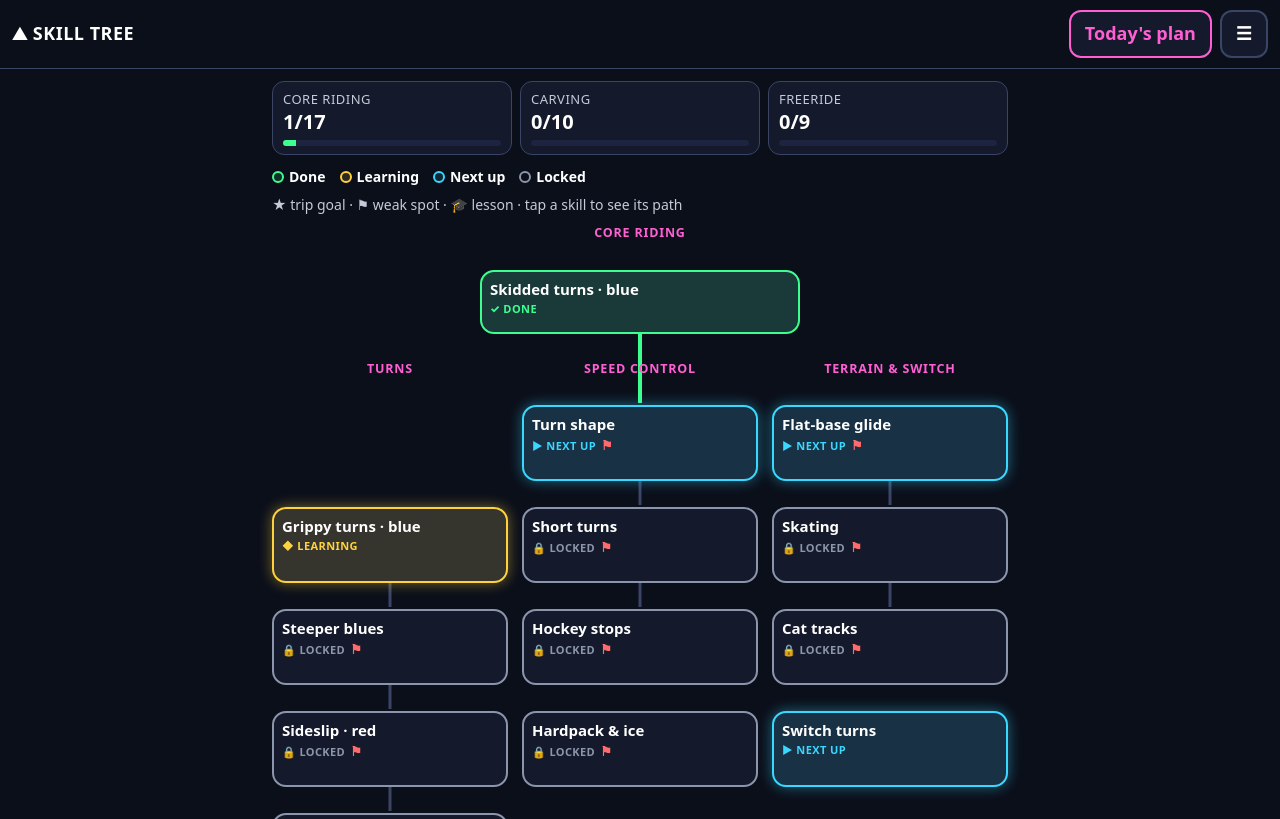
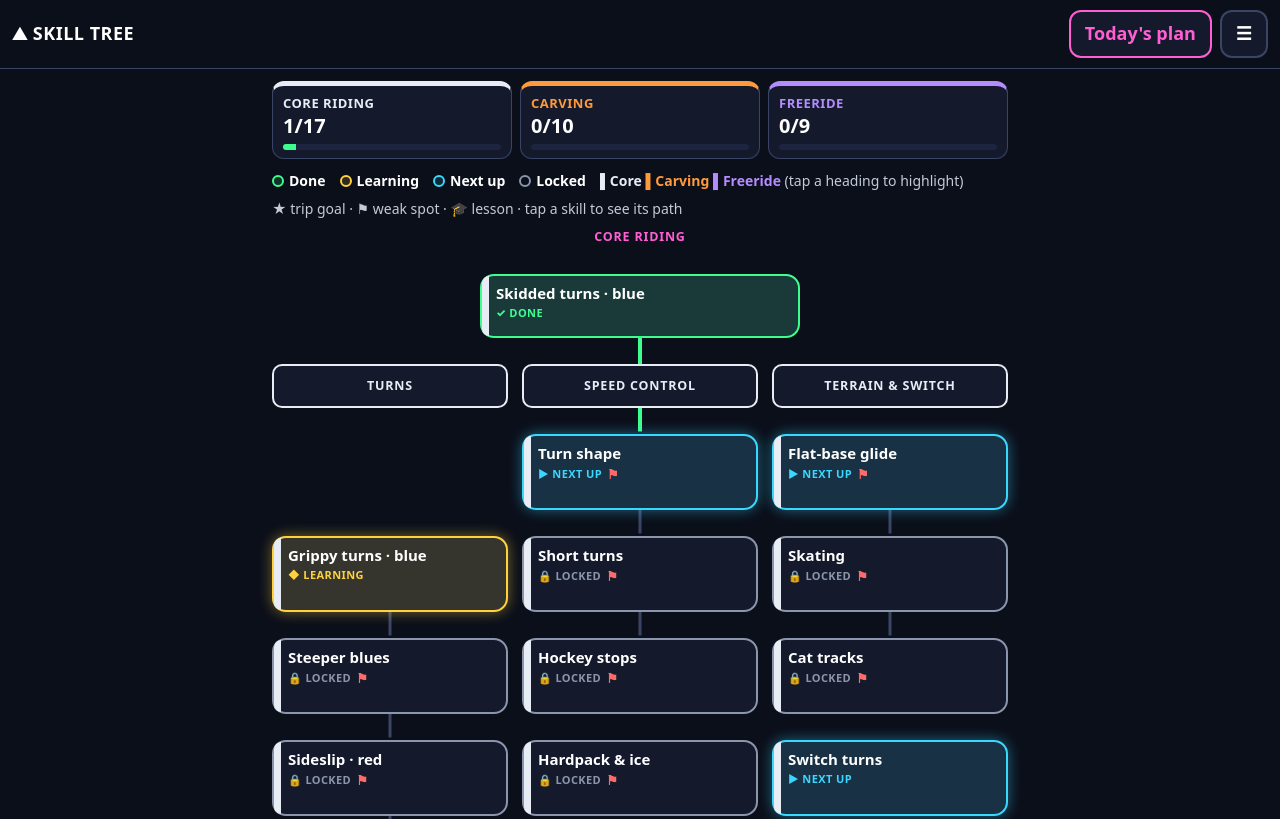
Before and after one commit to Dan-Cao/snowboard-skill-tree, a plain HTML site: page index.html in a window 1280 px wide. Shown: the top 819 px of the page. Drawn offline with Linux system fonts and the light colour scheme.

Commit message:
Branch colours and tap-to-highlight branches
Co-Authored-By: Claude Opus 5.5 <noreply@anthropic.com>
Claude-Session: https://claude.ai/code/session_01ESYawv9oMoQ1gmoQohoGbL

```diff
--- a/index.html
+++ b/index.html
@@ -14,11 +14,14 @@
   --done:#3dff8f; --learn:#ffd23d; --next:#3ad7ff; --lock:#8b95ab; --accent:#ff5fd2; --danger:#ff6b6b;
   --doneBg:rgba(61,255,143,.14); --learnBg:rgba(255,210,61,.14); --nextBg:rgba(58,215,255,.12);
   --shadow:0 0 14px;
+  --b-trunk:#e8ecf5; --b-carving:#ff9a3c; --b-freeride:#b48cff;
+  --t-carving:rgba(255,154,60,.10); --t-freeride:rgba(180,140,255,.11);
 }
 body.sun{
   --bg:#ffffff; --panel:#f1f3f8; --panel2:#e4e8f2; --text:#000000; --muted:#2b3245; --line:#6b7591;
   --done:#007a3d; --learn:#8a5a00; --next:#0058b3; --lock:#4a5266; --accent:#a1007a; --danger:#b00020;
   --doneBg:#d6f5e3; --learnBg:#fff0c2; --nextBg:#d8e9ff; --shadow:0 0 0;
+  --b-trunk:#222a3a; --b-carving:#b34d00; --b-freeride:#6a3bc4; --t-carving:#fff1e5; --t-freeride:#f1ebff;
 }
 *{box-sizing:border-box}
 html,body{margin:0;background:var(--bg);color:var(--text);font-family:system-ui,-apple-system,"Segoe UI",Roboto,sans-serif;font-size:17px;line-height:1.4}
@@ -37,8 +40,9 @@ header h1{font-size:18px;margin:0;flex:1;letter-spacing:.5px;text-transform:uppe
 .legend b{color:var(--text)}
 .dot{display:inline-block;width:12px;height:12px;border-radius:50%;margin-right:5px;vertical-align:-1px;border:2px solid}
 .progress{display:grid;grid-template-columns:repeat(3,1fr);gap:8px;margin-bottom:12px}
-.prog{background:var(--panel);border:1px solid var(--line);border-radius:12px;padding:8px 10px}
-.prog .t{font-size:13px;color:var(--muted);text-transform:uppercase;letter-spacing:.5px}
+.prog{background:var(--panel);border:1px solid var(--line);border-top:5px solid var(--bc);border-radius:12px;padding:8px 10px;text-align:left;min-height:64px}
+.prog.on{outline:3px solid var(--bc);outline-offset:2px}
+.prog .t{font-size:13px;color:var(--bc);font-weight:800;text-transform:uppercase;letter-spacing:.5px}
 .prog .n{font-size:20px;font-weight:800}
 .bar{height:6px;background:var(--panel2);border-radius:3px;margin-top:4px;overflow:hidden}
 .bar i{display:block;height:100%;background:var(--done)}
@@ -65,7 +69,15 @@ header h1{font-size:18px;margin:0;flex:1;letter-spacing:.5px;text-transform:uppe
 .chip.goal{border-color:var(--accent);color:var(--accent)}
 .chip.weak{border-color:var(--danger);color:var(--danger)}
 /* lanes */
-.lanehead{font-size:12.5px;font-weight:800;text-transform:uppercase;letter-spacing:.8px;color:var(--accent);text-align:center;align-self:end;padding-bottom:2px}
+.lanehead{font-size:12.5px;font-weight:800;text-transform:uppercase;letter-spacing:.8px;color:var(--bc,var(--accent));text-align:center;align-self:end;padding-bottom:2px}
+button.lanehead{scroll-margin-top:84px;min-height:44px;background:var(--panel);border:2px solid var(--bc);border-radius:10px;padding:4px 4px}
+button.lanehead.on{background:var(--bc);color:var(--bg)}
+.lanes[data-sec="1"]{background:linear-gradient(to right,var(--t-carving) 0,var(--t-carving) calc(50% - 7px),transparent calc(50% - 7px),transparent calc(50% + 7px),var(--t-freeride) calc(50% + 7px));border-radius:14px;padding:8px 6px 10px;margin:0 -6px}
+.node.c{padding-left:14px!important}
+.node.c::before{content:"";position:absolute;left:0;top:0;bottom:0;width:7px;border-radius:12px 0 0 12px;background:var(--bc)}
+.b-trunk{--bc:var(--b-trunk)} .b-carving{--bc:var(--b-carving)} .b-freeride{--bc:var(--b-freeride)}
+.highlighting .node{opacity:.25;transition:opacity .15s}
+.highlighting .node.hl{opacity:1;outline:3px solid var(--bc);outline-offset:2px}
 .grid{position:relative;z-index:1;display:grid;column-gap:14px;row-gap:26px}
 .grid.g3{grid-template-columns:repeat(3,1fr)}
 .grid.g2{grid-template-columns:repeat(2,1fr)}
@@ -165,6 +177,7 @@ a{color:var(--next);word-break:break-all}
     <span><i class="dot" style="border-color:var(--learn);background:var(--learnBg)"></i><b>Learning</b></span>
     <span><i class="dot" style="border-color:var(--next);background:var(--nextBg)"></i><b>Next up</b></span>
     <span><i class="dot" style="border-color:var(--lock)"></i><b>Locked</b></span>
+    <span><b style="color:var(--b-trunk)">▌Core</b> <b style="color:var(--b-carving)">▌Carving</b> <b style="color:var(--b-freeride)">▌Freeride</b> (tap a heading to highlight)</span>
     <span>★ trip goal · ⚑ weak spot · 🎓 lesson · tap a skill to see its path</span>
   </div>
   <div id="tree"></div>
@@ -457,7 +470,14 @@ const SECTIONS=[
  {title:"Core riding",root:"T1",lanes:[["Turns",["T3","T8","T17","T11","T12","T16"]],["Speed control",["T2","T7","T13","T9"]],["Terrain & switch",["T4","T5","T6","T14","T10","T15"]]]},
  {title:"Branches",lanes:[["Carving",["C1","C2","C3","C5","C4","C6","C9","C7","C8","C10"]],["Freeride",["F1","F2","F3","F4","F5","F7","F6","F8","F9"]]]}];
 const UNLOCKS={}; SKILLS.forEach(s=>s.pre.forEach(p=>(UNLOCKS[p]=UNLOCKS[p]||[]).push(s.id)));
-let focus=null;
+let focus=null, hl=null;
+function toggleHl(br){
+  if(focus){focus=null;document.getElementById("fbar").classList.remove("show");document.body.classList.remove("hasbar")}
+  hl=hl===br?null:br; renderTree();
+  if(hl){const first=document.querySelector(`#tree .node.b-${hl}${hl==="trunk"?":not(.root)":""}`)||document.querySelector(`#tree .node.b-${hl}`);
+    const head=document.querySelector(`#tree [data-hl="${hl}"]`)||first;
+    head&&head.scrollIntoView({behavior:"smooth",block:"start"});}
+}
 // Place each skill in its lane at the first free row below all its in-section prerequisites
 function layout(sec){
   const lane={},row={},used={};
@@ -482,7 +502,7 @@ function card(s,extra=""){
   const vs=viewState(s),icon={done:"✓",learning:"◆",next:"▶",locked:"🔒"}[vs];
   let ic=`<span class="s">${icon} ${LABEL[vs]}</span>`;
   if(s.goal)ic+='<span style="color:var(--accent)">★</span>'; if(s.weak)ic+='<span style="color:var(--danger)">⚑</span>'; if(s.tag==="lesson")ic+='<span>🎓</span>';
-  return `<button class="node c ${vs} ${extra}" data-id="${s.id}" aria-label="${esc(s.name)}"><span class="nm">${esc(SHORT[s.id]||s.name)}</span><span class="ic">${ic}</span></button>`;
+  return `<button class="node c b-${s.branch} ${vs} ${extra}${hl===s.branch?" hl":""}" data-id="${s.id}" aria-label="${esc(s.name)}"><span class="nm">${esc(SHORT[s.id]||s.name)}</span><span class="ic">${ic}</span></button>`;
 }
 function renderTree(){
   let h="";
@@ -490,14 +510,16 @@ function renderTree(){
     const {lane,row}=layout(sec), n=sec.lanes.length, off=sec.root?2:1;
     h+=`${si?'<div class="secgap"></div>':""}<div class="lanes" data-sec="${si}"><svg></svg><div class="grid g${n}">`;
     if(sec.root)h+=`<div class="lanehead" style="grid-row:1;grid-column:1/-1">${sec.title}</div>`.replace('lanehead"','lanehead" ')+card(byId[sec.root],"root").replace('class="node','style="grid-row:2" class="node');
-    sec.lanes.forEach((L,i)=>h+=`<div class="lanehead" style="grid-row:${sec.root?3:1};grid-column:${i+1}">${L[0]}</div>`);
-    const base=sec.root?3:1;
+    sec.lanes.forEach((L,i)=>{const br=byId[L[1][0]].branch;
+      h+=`<button class="lanehead b-${br} ${hl===br?"on":""}" data-hl="${br}" style="grid-row:${sec.root?3:1};grid-column:${i+1}">${L[0]}</button>`});
+    const base=sec.root?3:2;
     for(const id in row){ if(id===sec.root)continue;
       h+=card(byId[id]).replace('class="node',`style="grid-row:${row[id]+base};grid-column:${lane[id]+1}" class="node`);
     }
     h+="</div></div>";
   });
-  const t=document.getElementById("tree"); t.innerHTML=h; t.classList.toggle("focusing",!!focus);
+  const t=document.getElementById("tree"); t.innerHTML=h; t.classList.toggle("focusing",!!focus); t.classList.toggle("highlighting",!!hl);
+  t.querySelectorAll("[data-hl]").forEach(b=>b.onclick=()=>toggleHl(b.dataset.hl));
   t.querySelectorAll(".node").forEach(n=>n.onclick=()=>tapNode(n.dataset.id));
   if(focus)markFocus();
   renderProgress(); requestAnimationFrame(drawLines);
@@ -505,8 +527,8 @@ function renderTree(){
 function renderProgress(){
   let h="";
   for(const b in BRANCH){const all=SKILLS.filter(s=>s.branch===b);const d=all.filter(s=>st(s.id)==="done").length;
-    h+=`<div class="prog"><div class="t">${BRANCH[b]}</div><div class="n">${d}/${all.length}</div><div class="bar"><i style="width:${Math.round(d/all.length*100)}%"></i></div></div>`}
-  document.getElementById("progress").innerHTML=h;
+    h+=`<button class="prog b-${b} ${hl===b?"on":""}" data-hl="${b}"><div class="t">${BRANCH[b]}</div><div class="n">${d}/${all.length}</div><div class="bar"><i style="width:${Math.round(d/all.length*100)}%"></i></div></button>`}
+  const P=document.getElementById("progress");P.innerHTML=h;P.querySelectorAll("[data-hl]").forEach(b=>b.onclick=()=>toggleHl(b.dataset.hl));
 }
 function markFocus(){
   const t=document.getElementById("tree"),s=byId[focus];
@@ -516,6 +538,7 @@ function markFocus(){
   (UNLOCKS[focus]||[]).forEach(p=>q(p)&&q(p).classList.add("f-post"));
 }
 function tapNode(id){
+  if(hl)hl=null;
   if(focus===id){openSkill(id);return}
   focus=id; renderTree(); renderBar();
 }
@@ -705,7 +728,7 @@ load();applySun();renderTree();nudge();
 if("serviceWorker" in navigator&&location.protocol.startsWith("http"))navigator.serviceWorker.register("sw.js").catch(()=>{});
 addEventListener("resize",()=>requestAnimationFrame(drawLines));
 // In focus mode, tapping anywhere that isn't a skill, the focus bar, a sheet or a button closes focus
-document.addEventListener("click",e=>{if(focus&&!e.target.closest(".node,#fbar,#sheet,#planSheet,#menuSheet,button,a,input,textarea"))clearFocus()});
+document.addEventListener("click",e=>{if(e.target.closest(".node,#fbar,#sheet,#planSheet,#menuSheet,button,a,input,textarea"))return;if(focus)clearFocus();else if(hl){hl=null;renderTree()}});
 </script>
 </body>
 </html>
--- a/sw.js
+++ b/sw.js
@@ -1,5 +1,5 @@
 // Bump VERSION on every content change so phones pick up the update.
-const VERSION="v3";
+const VERSION="v4";
 const FILES=["./","./index.html","./manifest.webmanifest","./icon-192.png","./icon-512.png"];
 self.addEventListener("install",e=>{e.waitUntil(caches.open(VERSION).then(c=>c.addAll(FILES)));self.skipWaiting()});
 self.addEventListener("activate",e=>{e.waitUntil(caches.keys().then(k=>Promise.all(k.filter(x=>x!==VERSION).map(x=>caches.delete(x)))));self.clients.claim()});
```
Also changed, not shown: app.html (+34 -11 lines).
